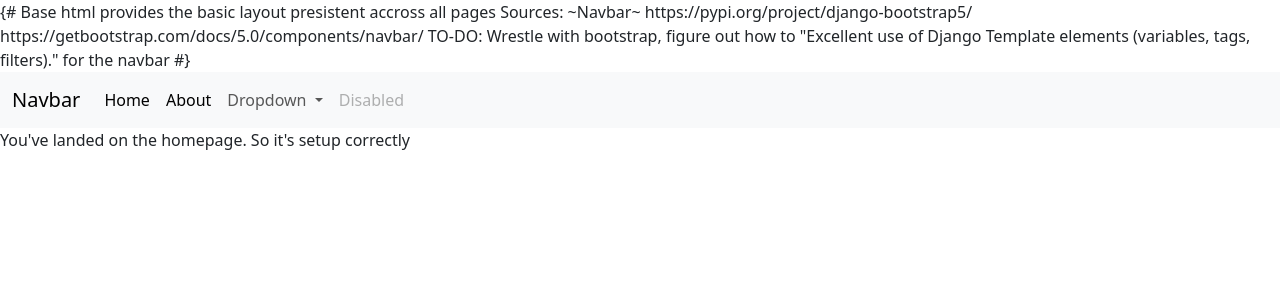
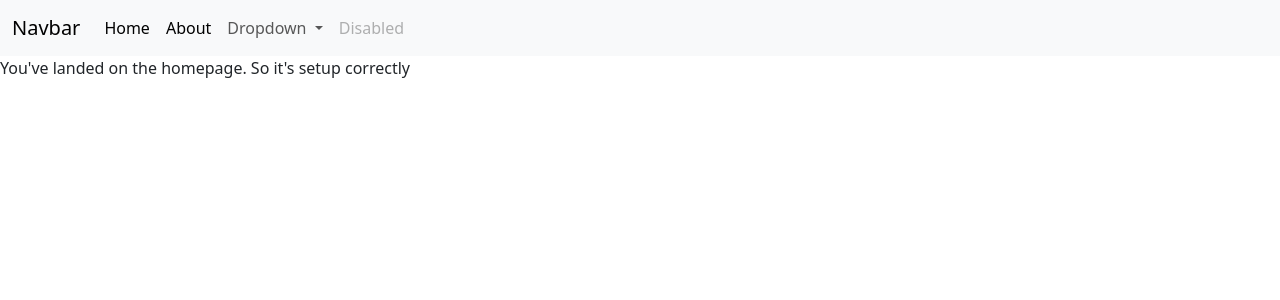
Before and after one commit to HoustonMichaelVaughn/HIT237, a Django app: page / in a window 1280 px wide. Shown: the top 300 px of the page. Run offline with Django 5.2, Linux system fonts and the light colour scheme; some libraries are stand-ins or nearby versions.

Commit message:
Fixed comment in base.html

```diff
--- a/mango_pests/templates/mango_pests/base.html
+++ b/mango_pests/templates/mango_pests/base.html
@@ -1,4 +1,5 @@
-{# Base html provides the basic layout presistent accross all pages
+{%comment%}
+     Base html provides the basic layout presistent accross all pages
     Sources:
 
     ~Navbar~
@@ -10,7 +11,7 @@
     Wrestle with bootstrap, figure out how to
     "Excellent use of Django Template elements (variables, tags, filters)." for the navbar
 
-#}
+{%endcomment%}
 
 <!DOCTYPE html>
 <html lang="en">
```
